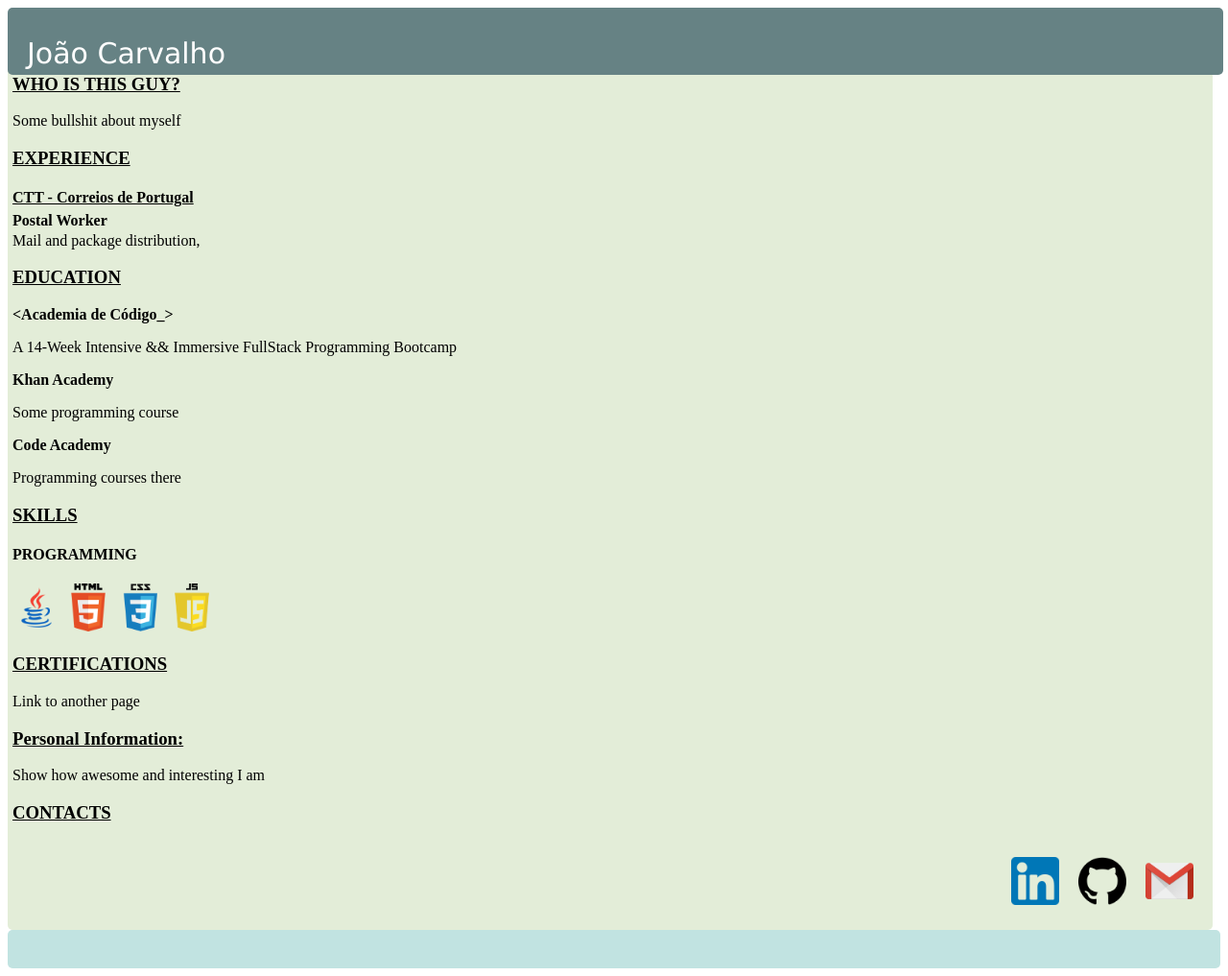
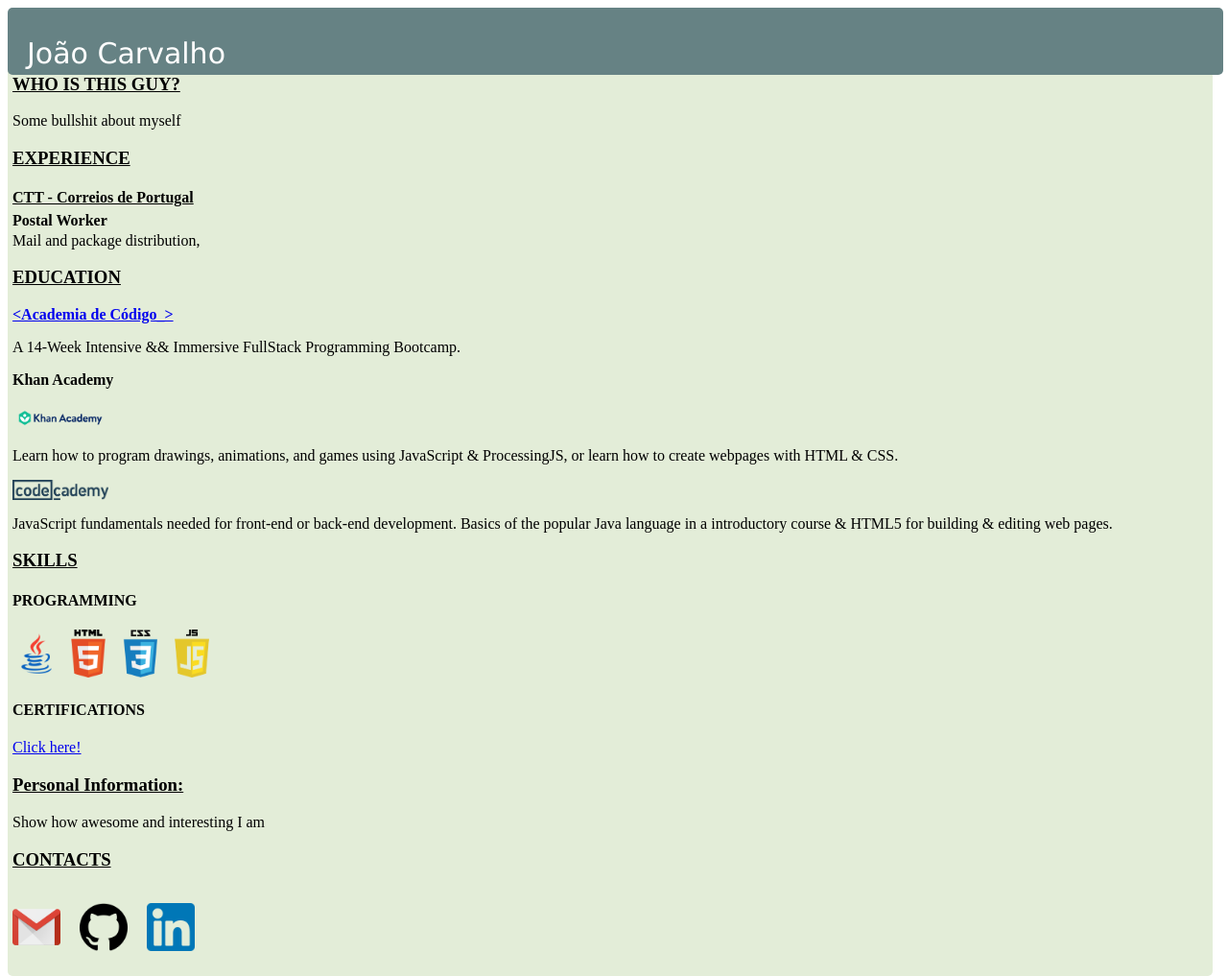
Before and after one commit to JohnnyOak85/WebServer, a plain HTML site: page www/cv.html in a window 1280 px wide. Shown: the whole page at 96% size. Drawn offline with Linux system fonts and the light colour scheme.

Commit message:
added certifications page

```diff
--- /dev/null
+++ b/www/certifications.html
@@ -0,0 +1,48 @@
+<!DOCTYPE html>
+<html lang="en">
+<head>
+    <meta charset="UTF-8">
+    <link type="text/css" rel="stylesheet" href="cv.css"/>
+    <title>João Carvalho - Certifications</title>
+</head>
+<body>
+<div id="header">
+    <p id="name">João Carvalho</p>
+</div>
+<div class="left">
+</div>
+<div class="right">
+    <h4>IT Skills</h4>
+    <a href="https://www.academiadecodigo.org/" target="_blank"><p><strong>&lt;Academia de Código_&gt;</strong></p></a>
+    <p>A 14-Week Intensive && Immersive FullStack Programming Bootcamp.</p>
+    <a href="https://www.khanacademy.org/" target="_blank"> <img src="logos/khan_academy.png" style="width: 100px"></a>
+    <p>Learn how to program drawings, animations, and games using JavaScript & ProcessingJS, or learn how to create
+        webpages with HTML & CSS.</p>
+    <a href="https://www.codecademy.com/" target="_blank"> <img src="logos/codecademy.png" style="width: 100px"></a>
+    <p>JavaScript fundamentals needed for front-end or back-end development. Basics of the popular Java language in a
+        introductory course & HTML5 for building & editing web pages.</p>
+
+    <p>Installing & Configuring Windows 7 | December 2013 <a href="https://www.microsoft.com/en-us/learning/default.aspx" target="_blank"> <img src="logos/microsoft.png" style="width: 100px"> </a></p>
+
+    <p>Computer Technologies | June 2007 <a href="http://www.esar.edu.pt/" target="_blank"> <img src="logos/esar.png" style="width: 100px"> </a></p>
+    <p>Microsoft Windows, Microsoft Office, macOS X, Turbo Pascal, Visual Basic</p>
+
+    <p>Computer Skills | August 1996 <a href="http://www.xiracomp.pt/" target="_blank"> <img src="logos/xiracomp.png" style="width: 100px"> </a></p>
+    <p>Microsoft Windows, Microsoft Office, MS-DOS</p>
+
+    <h4>Interpersonal Skills Certifications</h4>
+    <p>Educational Training for Trainers | November 2015 <a href="http://doitbetter.pt/" target="_blank"> <img src="logos/doitbetter.png" style="width: 100px"> </a> </p>
+    <p>Business Planning | June 2015 <a href="https://www.iefp.pt/" target="_blank"> <img src="logos/iefp.png" style="width: 100px"> </a> </p>
+    <p>Personal Development, Customer Service, Leadership and Team Skills | January 2014 to July 2014 <a href="https://www.shaw-trust.org.uk/" target="_blank"> <img src="logos/shawtrust.png" style="width: 100px"> </a> </p>
+
+    <h4>Health & Nutrition Skills</h4>
+    <p>Diploma in Naturopathy and Complementary Therapies | May 2015 <a href="http://www.centroips.com.pt/" target="_blank"> <img src="logos/ips.png" style="width: 100px"> </a></p>
+    <p>Anatomy and Physiology, Nutrition and Dietetics, Phytotherapy, Homeopathy</p>
+    <p>Health & Nutrition Studies | June 2014 to February 2016 <a href="https://alison.com/" target="_blank"> <img src="logos/alison.png" style="width: 100px"> </a></p>
+
+    <p>Social Care Studies | January 2014 to February 2014 <a href="https://www.shaw-trust.org.uk/" target="_blank"> <img src="logos/shawtrust.png" style="width: 100px"> </a></p>
+    <p>Diploma in Psychology | January 2014 <a href="https://www.homelearningcollege.com/" target="_blank"> <img src="logos/homelearning.png" style="width: 100px"> </a></p>
+</div>
+<div id="footer"></div>
+</body>
+</html>
--- a/www/cv.css
+++ b/www/cv.css
@@ -1,19 +1,18 @@
-div
-{
+div {
     border-radius: 5px;
 }
-#header
-{
+
+#header {
     position: fixed;
     z-index: 1;
-    height:70px;
+    height: 70px;
     width: 99%;
     background-color: #668284;
     margin-bottom: 10px
 }
 
 #name {
-    float:left;
+    float: left;
     margin-left: 20px;
     padding-bottom: 50px;
     font-size: 30px;
@@ -21,8 +20,8 @@ div
     color: #ffffff;
 }
 
-#email{
-    float:right;
+#email {
+    float: left;
     margin-right: 20px;
     padding-bottom: 10px;
     font-size: 16px;
@@ -30,9 +29,8 @@ div
     color: #ffffff;
 }
 
-#contact
-{
-    margin-left:45%;
+#contact {
+    margin-left: 45%;
     padding-bottom: 10px;
     font-size: 16px;
     font-family: Verdana, sans-serif;
@@ -43,11 +41,10 @@ a:hover {
     font-weight: bold;
 }
 
-.right
-{
+.right {
     float: left;
     margin-top: 50px;
-    padding-left:5px;
+    padding-left: 5px;
     /*margin-right: -10px;
     margin-left: 14%;*/
     height: auto;
@@ -65,56 +62,51 @@ a:hover {
     background-color: #4160E8;
     }*/
 
-#footer
-{
-    height:40px;
-    clear:both;
-    position: relative;
+#footer {
+    position: fixed;
+    height: 40px;
+    clear: both;
     background-color: #C1E3E1;
 }
 
-h3
-{
+h3 {
     text-decoration: underline;
 }
 
-#job-responsibilities
-{
+#job-responsibilities {
     padding: 1px;
 }
-.job-title
-{
+
+.job-title {
     font-weight: bold;
 }
-table
-{
+
+table {
     border: 1px dashed black;
 }
-td
-{
+
+td {
     padding: 2px;
     border: 1px solid #E88741;
 }
 
-#course-name
-{
-    font-weight:bold;
+#course-name {
+    font-weight: bold;
 }
 
-#company-name
-{
-    height:2px;
-    text-decoration:underline;
+#company-name {
+    height: 2px;
+    text-decoration: underline;
 }
-#job-title
-{
+
+#job-title {
     height: 5px;
 }
-.job-duration
-{
-    float:right;
+
+.job-duration {
+    float: right;
 }
-#heading
-{
-    font-weight:bold;
+
+#heading {
+    font-weight: bold;
 }
--- a/www/cv.html
+++ b/www/cv.html
@@ -2,7 +2,7 @@
 <head>
     <meta charset="utf-8">
     <link type="text/css" rel="stylesheet" href="cv.css"/>
-    <title></title>
+    <title>João Carvalho - Curriculum Vitae</title>
 </head>
 <body>
 <div id="header">
@@ -20,13 +20,15 @@
     <p>Mail and package distribution, </p>
 
     <h3>EDUCATION</h3>
-    <p><strong>&lt;Academia de Código_&gt;</strong></p>
-    <p>A 14-Week Intensive && Immersive FullStack Programming Bootcamp</p>
+    <a href="https://www.academiadecodigo.org/" target="_blank"><p><strong>&lt;Academia de Código_&gt;</strong></p></a>
+    <p>A 14-Week Intensive && Immersive FullStack Programming Bootcamp.</p>
     <p><strong>Khan Academy</strong></p>
-    <p>Some programming course</p>
-    <p><strong>Code Academy</strong></p>
-    <p>Programming courses there</p>
-
+    <a href="https://www.khanacademy.org/" target="_blank"> <img src="logos/khan_academy.png" style="width: 100px"></a>
+    <p>Learn how to program drawings, animations, and games using JavaScript & ProcessingJS, or learn how to create
+        webpages with HTML & CSS.</p>
+    <a href="https://www.codecademy.com/" target="_blank"> <img src="logos/codecademy.png" style="width: 100px"></a>
+    <p>JavaScript fundamentals needed for front-end or back-end development. Basics of the popular Java language in a
+        introductory course & HTML5 for building & editing web pages.</p>
     <h3>SKILLS</h3>
     <p>
 
@@ -37,16 +39,19 @@
     <img src="logos/javascript.png" style="width: 50px">
     </p>
 
-    <h3>CERTIFICATIONS</h3>
-    <p>Link to another page</p>
+    <h4><strong>CERTIFICATIONS</strong></h4>
+    <a href="certifications.html">Click here!</a>
     <h3>Personal Information:</h3>
     <p>Show how awesome and interesting I am
     </p>
 
     <h3>CONTACTS</h3>
-    <a href="mailto:joao.mendes.carvalh@gmail.com" target="_blank"><p id="email"><img src="logos/gmail.png" style="width: 50px"></p></a>
-    <a href="https://github.com/JohnnyOak85" target="_blank"><p id="email"><img src="logos/github.png" style="width: 50px"></p></a>
-    <a href="https://www.linkedin.com/in/joaopmcarvalho" target="_blank"><p id="email"><img src="logos/linkedin.png" style="width: 50px"></p></a>
+    <a href="mailto:joao.mendes.carvalh@gmail.com" target="_blank"><p id="email"><img src="logos/gmail.png"
+                                                                                      style="width: 50px"></p></a>
+    <a href="https://github.com/JohnnyOak85" target="_blank"><p id="email"><img src="logos/github.png"
+                                                                                style="width: 50px"></p></a>
+    <a href="https://www.linkedin.com/in/joaopmcarvalho" target="_blank"><p id="email"><img src="logos/linkedin.png"
+                                                                                            style="width: 50px"></p></a>
 
 </div>
 <div id="footer"></div>
```
Also changed, not shown: www/index.html (+2 -2 lines), www/logos/alison.png (added), www/logos/codecademy.png (added), www/logos/doitbetter.png (added), www/logos/esar.png (added), www/logos/homelearning.png (added), www/logos/iefp.png (added), www/logos/ips.png (added), www/logos/khan_academy.png (added), www/logos/microsoft.png (added), www/logos/shawtrust.png (added), 3 other files. Lines whose indentation alone changed are shown as unchanged.
